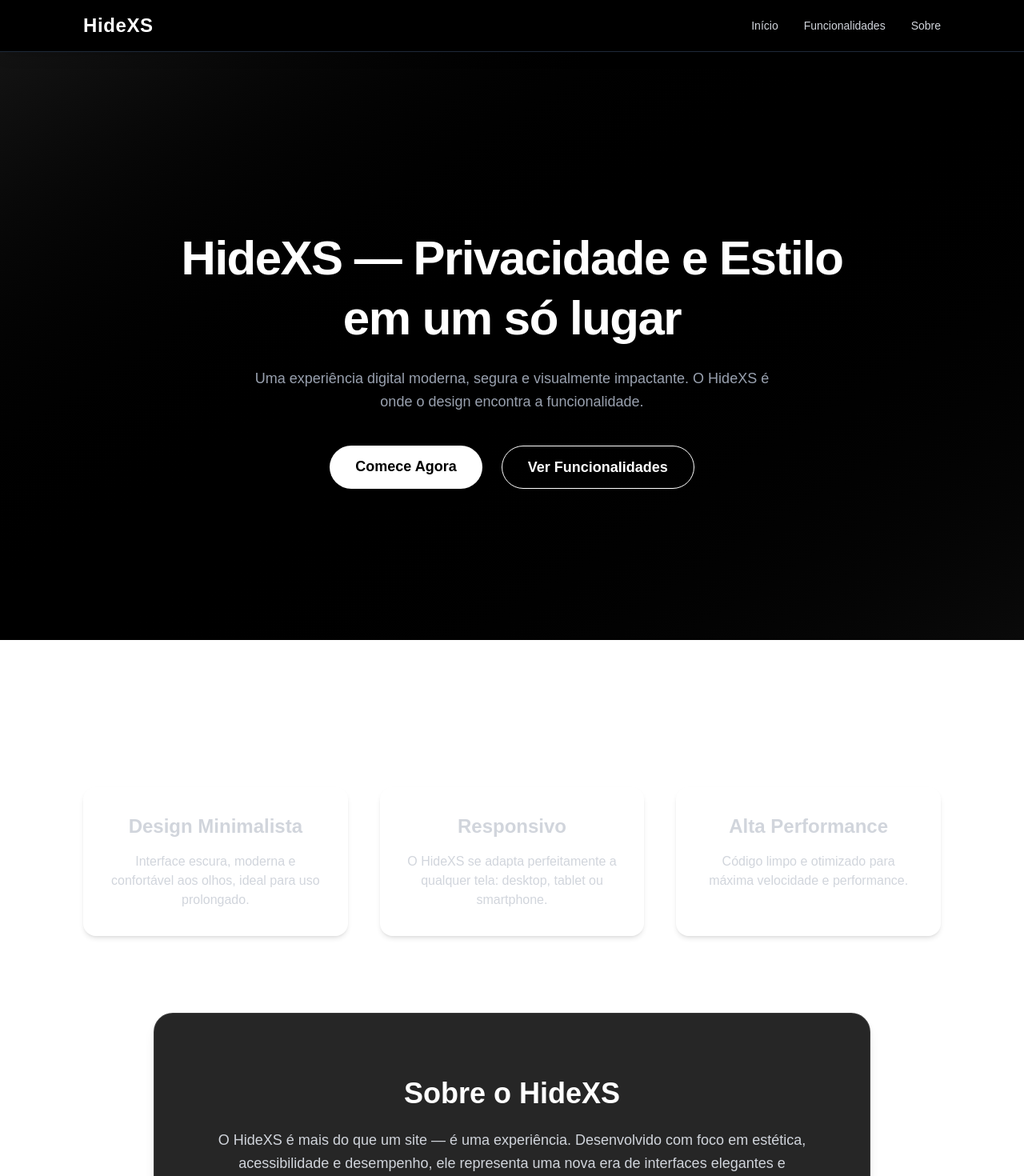
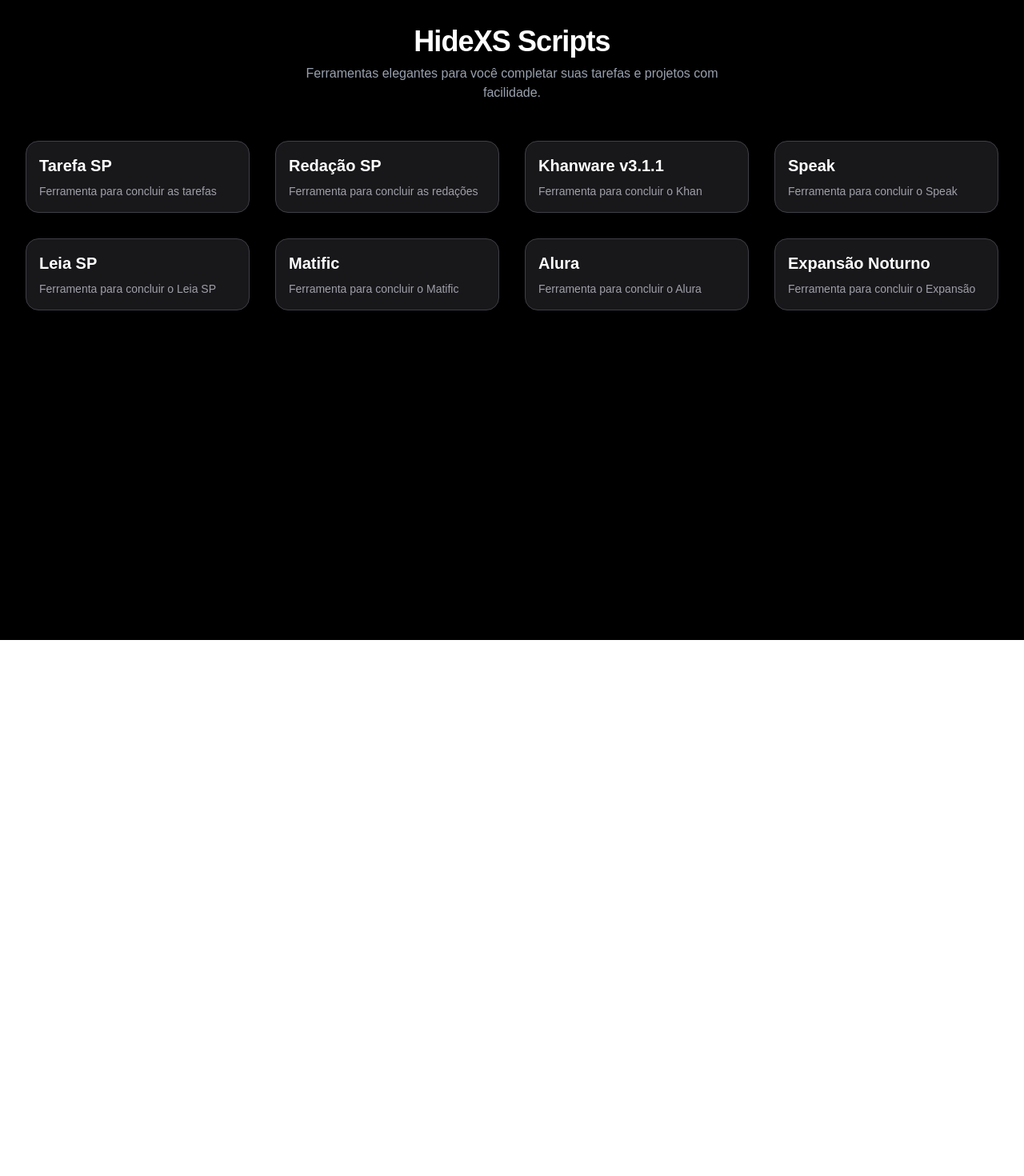
Before and after one commit to JapaXZZ/nextjs-boilerplate, a Next.js app: page / in a window 1280 px wide. Shown: the top 1470 px of the page at 80% size. After the commit the page ends 800 px from the top, so only its background shows below. Built offline with nearby package versions, Linux system fonts and the light colour scheme.

Commit message:
Atualizar o page.tsx

```diff
--- a/app/page.tsx
+++ b/app/page.tsx
@@ -1,100 +1,49 @@
-"use client";
+'use client';
+
+import React from 'react';
+import { motion } from 'framer-motion';
+import { Card, CardHeader, CardTitle, CardContent } from 'app/card';
+
+const scripts = [
+  { title: 'Tarefa SP', description: 'Ferramenta para concluir as tarefas' },
+  { title: 'Redação SP', description: 'Ferramenta para concluir as redações' },
+  { title: 'Khanware v3.1.1', description: 'Ferramenta para concluir o Khan' },
+  { title: 'Speak', description: 'Ferramenta para concluir o Speak' },
+  { title: 'Leia SP', description: 'Ferramenta para concluir o Leia SP' },
+  { title: 'Matific', description: 'Ferramenta para concluir o Matific' },
+  { title: 'Alura', description: 'Ferramenta para concluir o Alura' },
+  { title: 'Expansão Noturno', description: 'Ferramenta para concluir o Expansão' },
+];
 
 export default function Home() {
   return (
-    <>
-      <header className="fixed top-0 left-0 w-full bg-black bg-opacity-90 backdrop-blur-md z-50 border-b border-gray-800 shadow-lg">
-        <nav className="max-w-6xl mx-auto px-6 sm:px-10 flex items-center justify-between h-16">
-          <h1 className="text-white text-2xl font-extrabold tracking-wide cursor-pointer select-none">
-            HideXS
-          </h1>
-          <ul className="hidden sm:flex space-x-8 text-gray-300 font-medium text-sm">
-            <li>
-              <a href="#home" className="hover:text-white transition duration-200">
-                Início
-              </a>
-            </li>
-            <li>
-              <a href="#features" className="hover:text-white transition duration-200">
-                Funcionalidades
-              </a>
-            </li>
-            <li>
-              <a href="#about" className="hover:text-white transition duration-200">
-                Sobre
-              </a>
-            </li>
-          </ul>
-        </nav>
+    <main className="min-h-screen bg-black text-white p-8">
+      <header className="max-w-7xl mx-auto mb-12 text-center">
+        <h1 className="text-4xl font-extrabold tracking-tight">HideXS Scripts</h1>
+        <p className="mt-2 text-gray-400 max-w-xl mx-auto">
+          Ferramentas elegantes para você completar suas tarefas e projetos com facilidade.
+        </p>
       </header>
 
-      <main
-        id="home"
-        className="min-h-screen bg-gradient-to-br from-neutral-900 via-black to-neutral-950 flex flex-col items-center justify-center px-6 sm:px-10 text-center text-white pt-24"
-      >
-        <h2 className="text-5xl sm:text-6xl font-extrabold max-w-4xl leading-tight tracking-tight">
-          HideXS — Privacidade e Estilo em um só lugar
-        </h2>
-        <p className="mt-6 max-w-2xl text-gray-400 text-lg leading-relaxed">
-          Uma experiência digital moderna, segura e visualmente impactante. O HideXS é onde o design encontra a funcionalidade.
-        </p>
-
-        <div className="mt-10 flex flex-col sm:flex-row gap-6 justify-center">
-          <a
-            href="#features"
-            className="rounded-full bg-white text-black px-8 py-3 font-semibold text-lg hover:bg-gray-300 transition duration-300 shadow-lg"
+      <section className="max-w-7xl mx-auto grid grid-cols-1 sm:grid-cols-2 md:grid-cols-3 lg:grid-cols-4 gap-8">
+        {scripts.map(({ title, description }, idx) => (
+          <motion.div
+            key={idx}
+            initial={{ opacity: 0, y: 20 }}
+            animate={{ opacity: 1, y: 0 }}
+            transition={{ delay: idx * 0.1 }}
           >
-            Comece Agora
-          </a>
-          <a
-            href="#features"
-            className="rounded-full border border-white px-8 py-3 font-semibold text-lg hover:bg-white hover:text-black transition duration-300"
-          >
-            Ver Funcionalidades
-          </a>
-        </div>
-      </main>
-
-      <section
-        id="features"
-        className="max-w-6xl mx-auto py-24 px-6 sm:px-10 text-center"
-      >
-        <h3 className="text-4xl font-bold mb-12 text-white">Funcionalidades</h3>
-        <div className="grid grid-cols-1 sm:grid-cols-3 gap-10 text-gray-300">
-          <div className="bg-white/10 p-8 rounded-2xl backdrop-blur-md border border-white/20 hover:scale-105 transition duration-300 shadow-md">
-            <h4 className="text-2xl font-semibold mb-4">Design Minimalista</h4>
-            <p>
-              Interface escura, moderna e confortável aos olhos, ideal para uso prolongado.
-            </p>
-          </div>
-          <div className="bg-white/10 p-8 rounded-2xl backdrop-blur-md border border-white/20 hover:scale-105 transition duration-300 shadow-md">
-            <h4 className="text-2xl font-semibold mb-4">Responsivo</h4>
-            <p>
-              O HideXS se adapta perfeitamente a qualquer tela: desktop, tablet ou smartphone.
-            </p>
-          </div>
-          <div className="bg-white/10 p-8 rounded-2xl backdrop-blur-md border border-white/20 hover:scale-105 transition duration-300 shadow-md">
-            <h4 className="text-2xl font-semibold mb-4">Alta Performance</h4>
-            <p>
-              Código limpo e otimizado para máxima velocidade e performance.
-            </p>
-          </div>
-        </div>
+            <Card className="bg-zinc-900 hover:bg-zinc-800 border border-zinc-700 transition-all duration-300 rounded-2xl shadow-md">
+              <CardHeader>
+                <CardTitle className="text-white text-xl">{title}</CardTitle>
+              </CardHeader>
+              <CardContent>
+                <p className="text-zinc-400">{description}</p>
+              </CardContent>
+            </Card>
+          </motion.div>
+        ))}
       </section>
-
-      <section
-        id="about"
-        className="bg-neutral-800 py-20 px-6 sm:px-10 text-center max-w-4xl mx-auto rounded-3xl mx-6 sm:mx-auto mb-24 shadow-lg border border-white/10"
-      >
-        <h3 className="text-4xl font-bold mb-6 text-white">Sobre o HideXS</h3>
-        <p className="text-gray-300 text-lg leading-relaxed max-w-3xl mx-auto">
-          O HideXS é mais do que um site — é uma experiência. Desenvolvido com foco em estética, acessibilidade e desempenho, ele representa uma nova era de interfaces elegantes e funcionais.
-        </p>
-      </section>
-
-      <footer className="w-full bg-neutral-900 border-t border-gray-800 py-6 text-center text-gray-500 text-sm">
-        © {new Date().getFullYear()} HideXS. Todos os direitos reservados.
-      </footer>
-    </>
+    </main>
   );
 }
```
